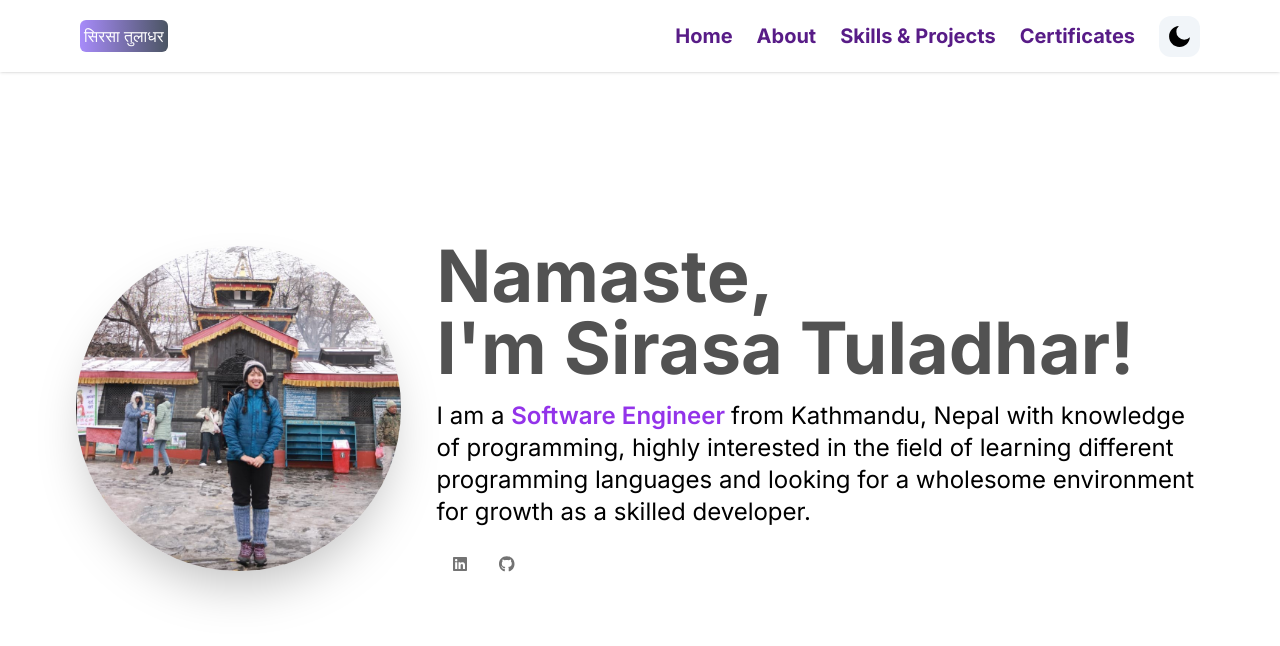
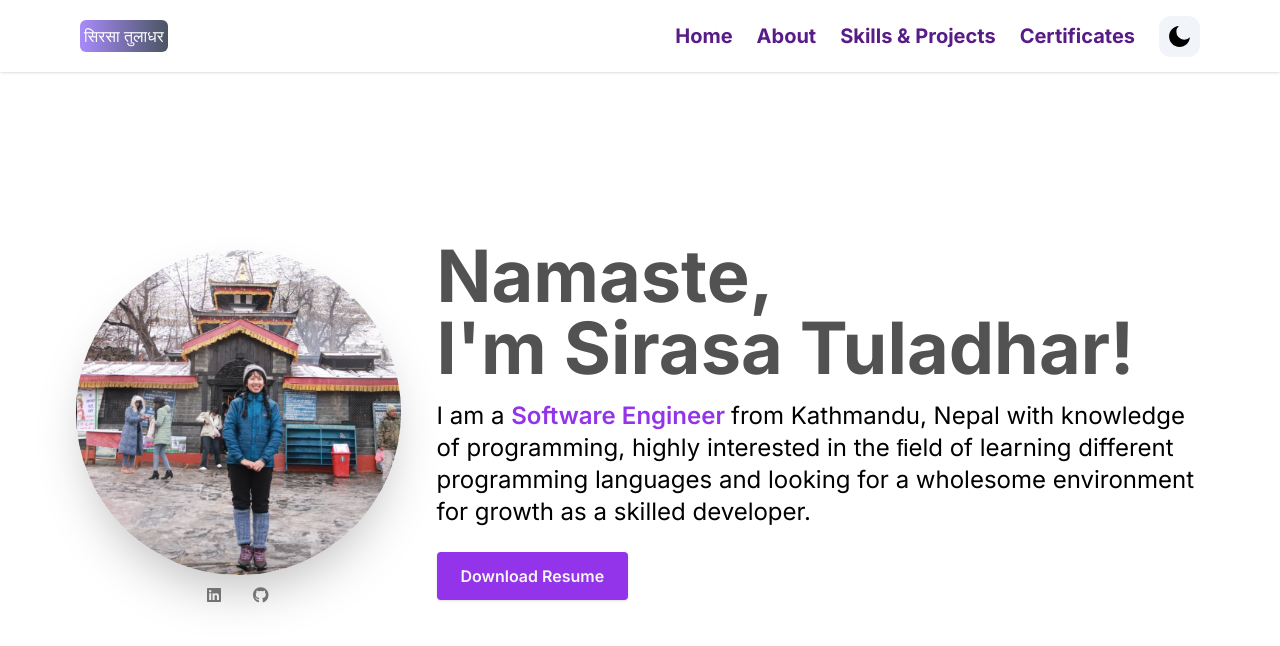
Before and after one commit to sirasa1999/portfolio-next13, a Next.js app: page / in a window 1280 px wide. Shown: the top 646 px of the page. Built offline with nearby package versions, Linux system fonts and the light colour scheme.

Commit message:
style: home page

```diff
--- a/components/HeadSection.tsx
+++ b/components/HeadSection.tsx
@@ -7,6 +7,14 @@ import { faLinkedin, faGithub } from '@fortawesome/free-brands-svg-icons';
 
 
 const HeadSection = () => {
+    const handleDownloadResume = () => {
+        const pdfFilePath = 'sirasaResume.pdf';
+        const link = document.createElement('a');
+        link.href = pdfFilePath;
+        link.download = 'sirasaResume.pdf';
+        link.click();
+      };
+
     return (
         <section id="home">
             <div className="flex flex-col text-center items-center justify-center animate-fadeIn animation-delay-2 my-10 py-16 sm:py-32 md:py-48 md:flex-row md:space-x-4 md:text-left">
@@ -18,6 +26,14 @@ const HeadSection = () => {
                         height={325}
                         className="rounded-full shadow-2xl fill-none"
                     />
+                    <div className="flex text-neutral-500 text-center items-center justify-center my-2">
+                        <a href="https://www.linkedin.com/in/sirasa/" target="_blank" rel="noopener noreferrer" className="mx-4">
+                            <FontAwesomeIcon icon={faLinkedin} />
+                        </a>
+                        <a href="https://github.com/sirasa1999" target="_blank" rel="noopener noreferrer" className="mx-4">
+                            <FontAwesomeIcon icon={faGithub} />
+                        </a>
+                    </div>
                 </div>
                 <div className="md:mt-2 md:w-3/5">
                     <h1 className="text-4xl font-bold mt-6 md:mt-0 md:text-7xl text-neutral-600">
@@ -31,14 +47,12 @@ const HeadSection = () => {
                         from Kathmandu, Nepal with knowledge of programming, highly interested in the ﬁeld of learning different
                         programming languages and looking for a wholesome environment for growth as a skilled developer.
                     </p>
-                    <div className="flex text-neutral-500 text-center items-center justify-center md:justify-start">
-                        <a href="https://www.linkedin.com/in/sirasa/" target="_blank" rel="noopener noreferrer" className="mx-4">
-                            <FontAwesomeIcon icon={faLinkedin} />
-                        </a>
-                        <a href="https://github.com/sirasa1999" target="_blank" rel="noopener noreferrer" className="mx-4">
-                            <FontAwesomeIcon icon={faGithub} />
-                        </a>
-                    </div>
+                    <button
+                        onClick={handleDownloadResume}
+                        className="text-neutral-100 font-semibold px-6 py-3 mb-6 bg-purple-600 rounded shadow hover:bg-purple-700"
+                    >
+                        Download Resume
+                    </button>
                 </div>
             </div>
         </section>
```
Also changed, not shown: 1 other file (tests, documents, lock files or other folders).
